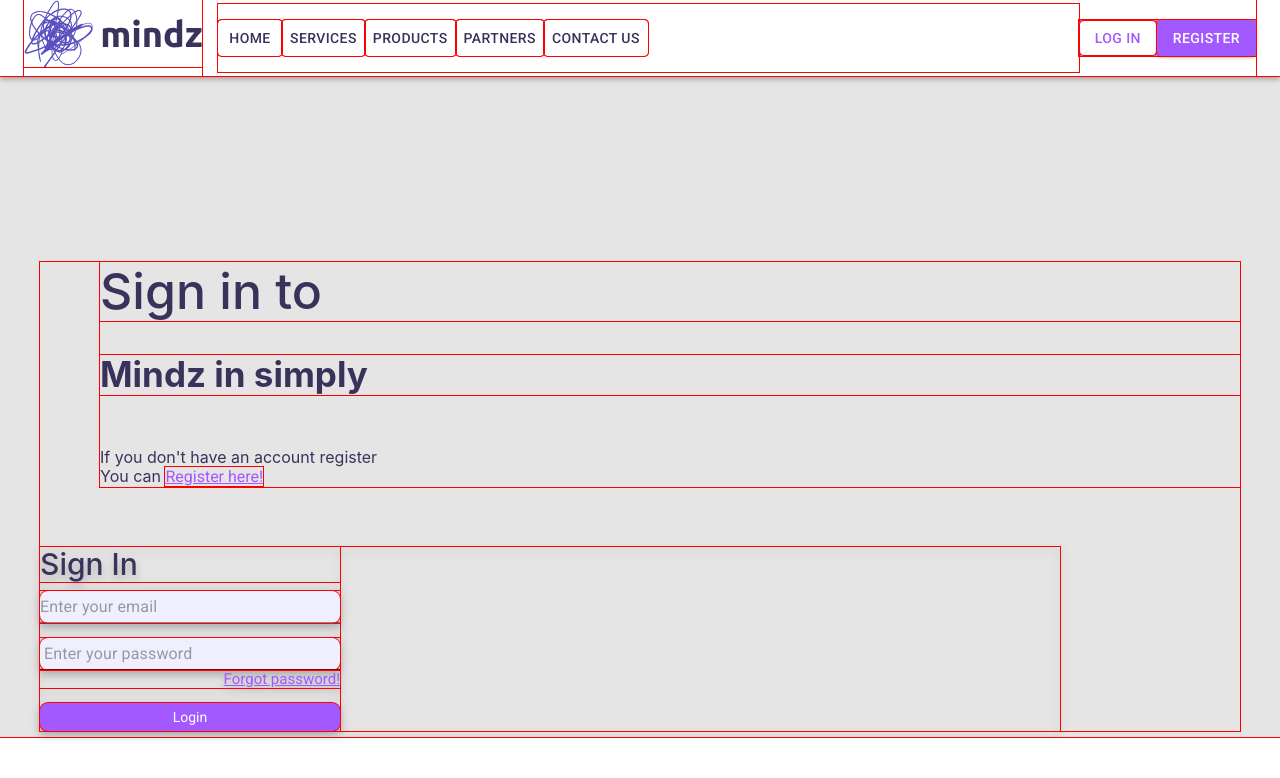
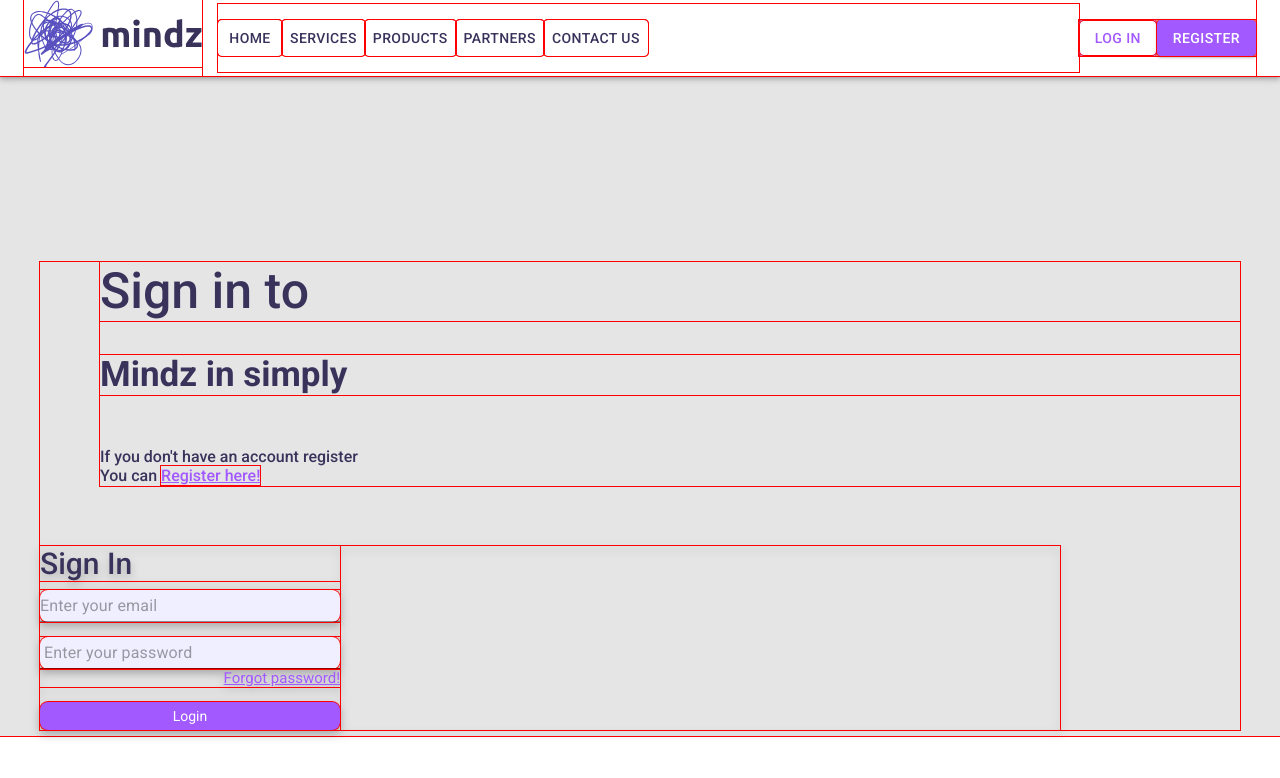
Before and after one commit to hasmikvasilyan/Mindz, a React (Create React App) app in the folder my-app/: page /login in a window 1280 px wide. Shown: the top 778 px of the page. Built offline with nearby package versions, Linux system fonts and the light colour scheme.

Commit message:
signin/signup font style change

```diff
--- a/my-app/src/Components/SignIn/SignIn.css
+++ b/my-app/src/Components/SignIn/SignIn.css
@@ -51,38 +51,27 @@
 .paragraf {
   font-size: 16px;
   margin-top: 2%;
-  font-family: -apple-system, BlinkMacSystemFont, "Segoe UI", Roboto, Oxygen,
-    Ubuntu, Cantarell, "Open Sans", "Helvetica Neue", sans-serif;
-  font-style: normal;
-  font-weight: normal;
+
+  font-weight: 500;
   color: #39335c;
-  font-weight: normal;
   line-height: 1.18;
 }
 .title {
   font-size: 30px;
   text-align: start;
-  font-family: -apple-system, BlinkMacSystemFont, "Segoe UI", Roboto, Oxygen,
-    Ubuntu, Cantarell, "Open Sans", "Helvetica Neue", sans-serif;
-  font-style: normal;
+
   font-weight: 500;
   color: #39335c;
   margin-bottom: 3%;
   line-height: 1.18;
 }
 .pageTitle {
-  font-family: -apple-system, BlinkMacSystemFont, "Segoe UI", Roboto, Oxygen,
-    Ubuntu, Cantarell, "Open Sans", "Helvetica Neue", sans-serif;
-  font-style: normal;
   font-weight: 500;
   font-size: 50px;
   line-height: 1.18;
 }
 .mindzInfo {
-  font-family: -apple-system, BlinkMacSystemFont, "Segoe UI", Roboto, Oxygen,
-    Ubuntu, Cantarell, "Open Sans", "Helvetica Neue", sans-serif;
-  font-style: normal;
-  font-weight: bold;
+  font-weight: 700;
   font-size: 35px;
   line-height: 1.14;
   color: #39335c;
```
